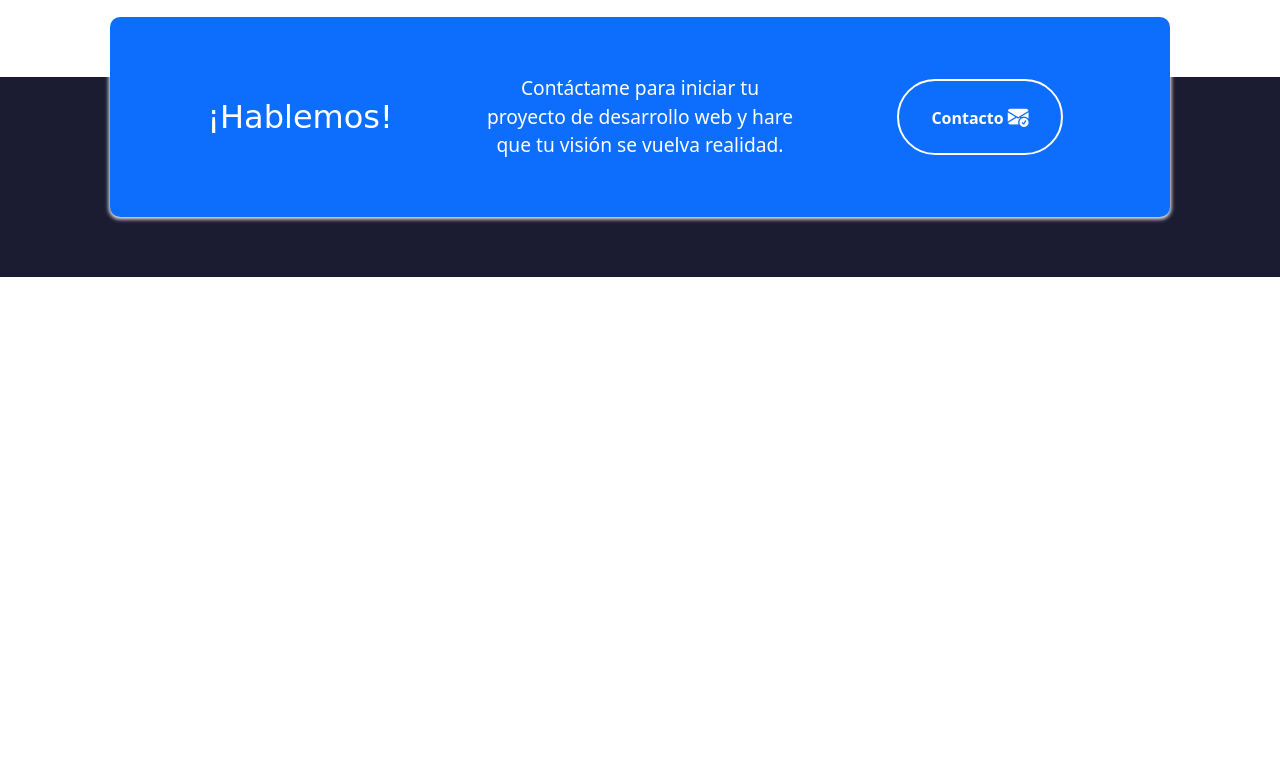
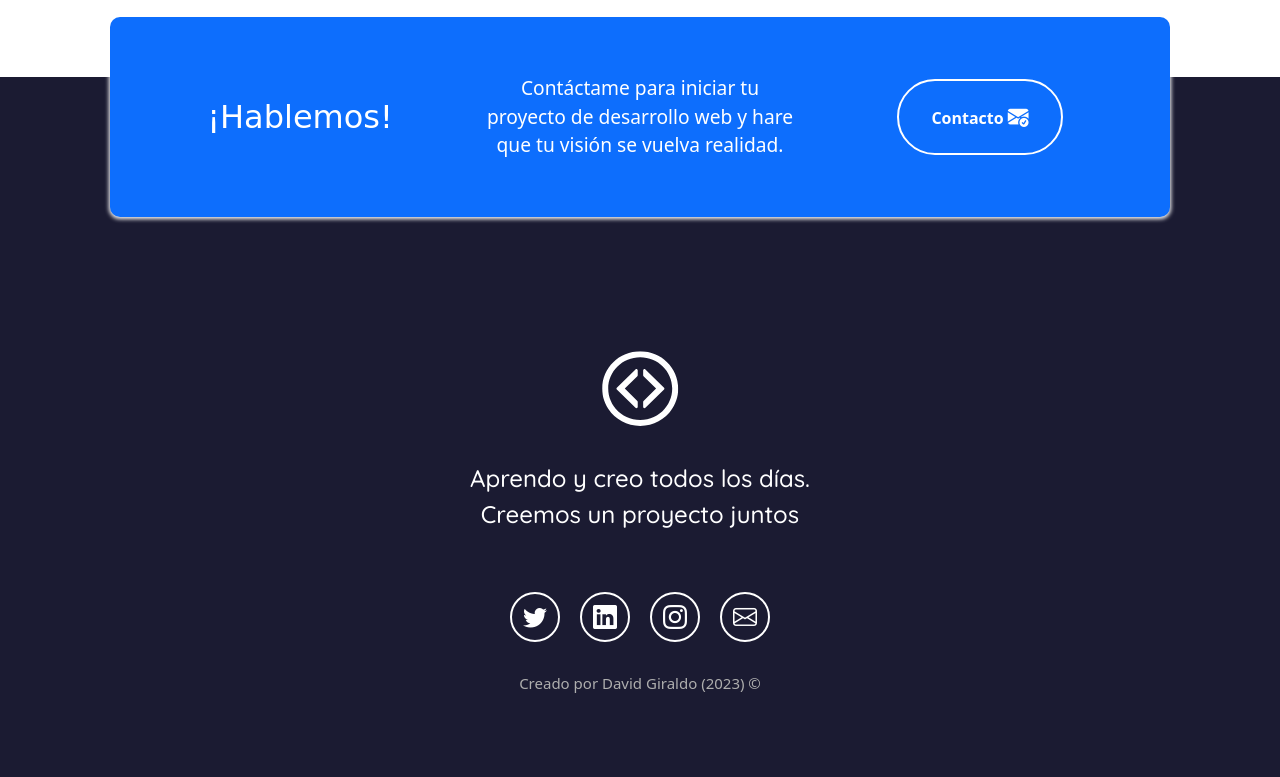
Before and after one commit to EL-Suescun/portafolio-adaptable-bootstrap, a plain HTML site: page index.html in a window 1280 px wide. Shown: the part 3909-4686 px from the top of the page. Before the commit the page ends 4186 px from the top, so only its background shows below. Drawn offline with nearby package versions, Linux system fonts and the light colour scheme; a web font is replaced by a local one.

Commit message:
Sección de redes sociales

```diff
--- a/index.html
+++ b/index.html
@@ -414,6 +414,27 @@
       </div>
     </section>
 
+    <!-- Pie de Pagina (footer) -->
+    <footer class="seccion-oscura d-flex flex-column align-items-center justify-content-center">
+      <img class="footer-logo" src="image/icono-blanco.svg" alt="Logo del portafolio">
+      <p class="footer-texto text-center">Aprendo y creo todos los días. <br>
+      Creemos un proyecto juntos</p>
+      <div class="iconos-redes-sociales d-flex flex-wrap align-items-center justify-content-center">
+        <a href="" target="_blank" rel="noopener noreferrer">
+          <i class="bi bi-twitter"></i>
+        </a>
+        <a href="" target="_blank" rel="noopener noreferrer">
+          <i class="bi bi-linkedin"></i>
+        </a>
+        <a href="" target="_blank" rel="noopener noreferrer">
+          <i class="bi bi-instagram"></i>
+        </a>
+        <a href="" target="_blank" rel="noopener noreferrer">
+          <i class="bi bi-envelope"></i>
+        </a>
+      </div>
+      <div class="derechos-de-autor">Creado por David Giraldo (2023) &#169;</div>
+    </footer>
 
   </body>
 </html>
```
Also changed, not shown: image/icono-blanco.svg (added).
